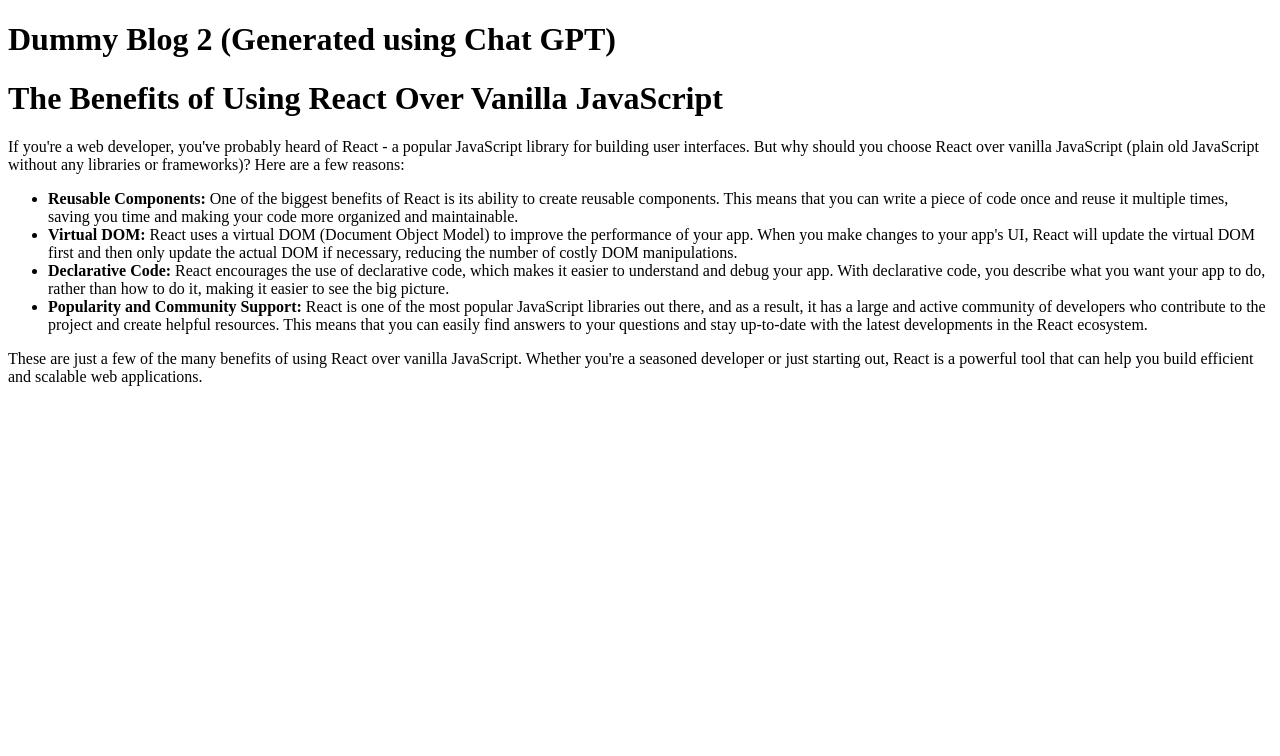
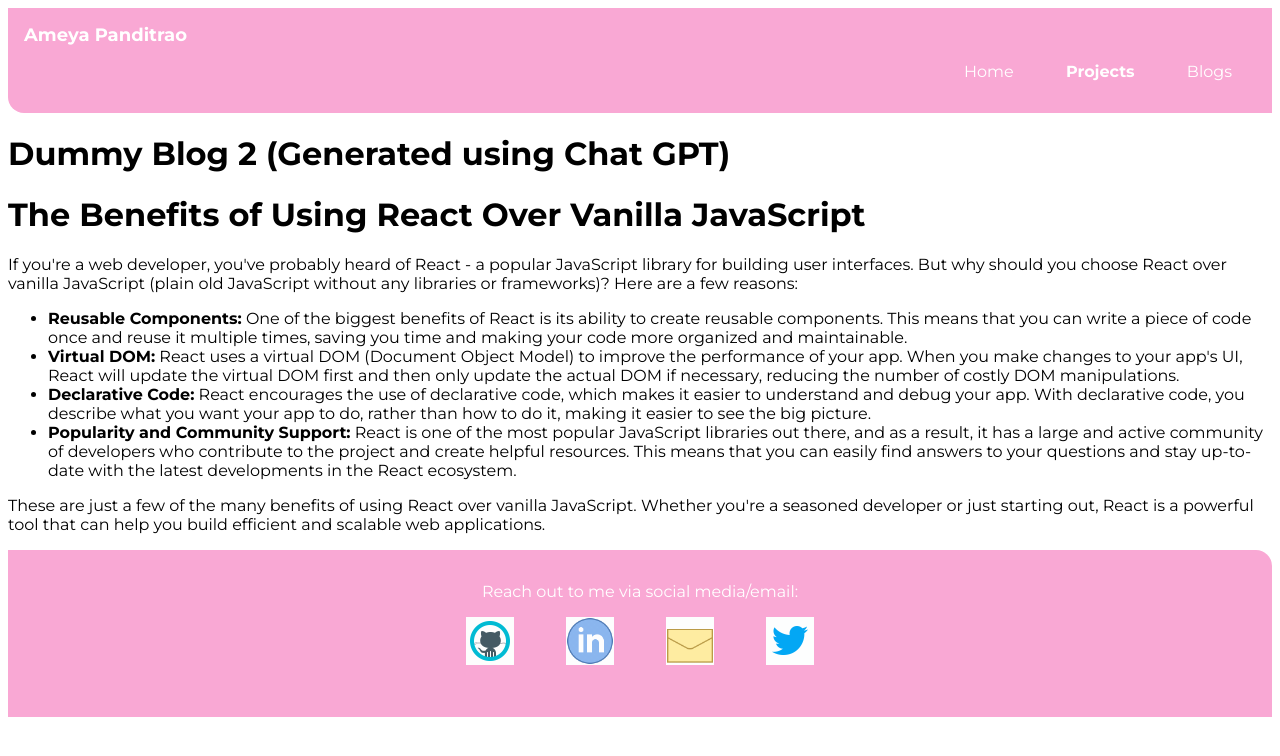
Before and after one commit to AmeyaP29/mark-4-5-Personal-Portfolio-and-Blogs, a plain HTML site: page Blogs/Blog 2.html in a window 1280 px wide. Drawn offline with Linux system fonts and the light colour scheme.

Commit message:
feat: added nav bar and footer to blog pages
Added footer and nav bar to blog pages. Fixed broken links

```diff
--- a/Blogs/Blog 2.html
+++ b/Blogs/Blog 2.html
@@ -6,9 +6,26 @@
     <meta http-equiv="X-UA-Compatible" content="IE=edge">
     <meta name="viewport" content="width=device-width, initial-scale=1.0">
     <title>Blog 2</title>
+    <link href="../styles.css" rel="stylesheet">
 </head>
 
 <body>
+
+    <nav class="navigation container">
+
+        <div class="nav-brand">Ameya Panditrao</div>
+        <ul class="list-non-bullet nav-pills">
+            <li class="list-item-inline">
+                <a class="link" href="../index.html">Home</a>
+            </li>
+            <li class="list-item-inline">
+                <a class="link link-active" href="../projects.html">Projects</a>
+            </li>
+            <li class="list-item-inline">
+                <a class="link" href="../blogs.html">Blogs</a>
+            </li>
+        </ul>
+    </nav>
 
     <h1> Dummy Blog 2 (Generated using Chat GPT)</h1>
 
@@ -42,6 +59,20 @@
     <p>These are just a few of the many benefits of using React over vanilla JavaScript. Whether you're a seasoned
         developer or just starting out, React is a powerful tool that can help you build efficient and scalable web
         applications.</p>
+
+        <footer class="footer">
+            <div>Reach out to me via social media/email:</div>
+            <ul class="list-non-bullet">
+                <li class="list-item-inline"><a class="link" href="https://github.com/AmeyaP29" target="_blank"><img
+                            class="socials" src="../Images/Github-Animated.gif" /></a></li>
+                <li class="list-item-inline"><a class="link" href="https://www.linkedin.com/in/ameya-panditrao-b35b83116/"
+                        target="_blank"><img class="socials" src="../Images/Linkedin-Animated-2.gif" /></a></li>
+                <li class="list-item-inline"><a class="link" href="mailto: ameyathephoenix@gmail.com" target="_blank"><img
+                            class="socials" src="../Images/Mail.gif" /></a></li>
+                <li class="list-item-inline"><a class="link" href="https://twitter.com/AmeyaPanditrao" target="_blank"><img
+                            class="socials" src="../Images/Twitter.gif" /></a></li>
+            </ul>
+        </footer>
 </body>
 
 </html>
--- a/styles.css
+++ b/styles.css
@@ -15,7 +15,7 @@ background-color: #efe6bf;
 /* * {
 
     border: #831843 solid 2px;
-    margin: 20px;
+
 } */
 
 :root {
@@ -23,7 +23,8 @@ background-color: #efe6bf;
     --primary-color: #f9a8d4;
     --maroon: #831843;
     --gray: #88a5ab;
-    --off-white: #ffe7f4;
+    --off-white: #f7e2ed;
+    --yellow:#ece3bc;
 
 }
 
@@ -89,6 +90,8 @@ hr {
 
     padding: 2rem;
     text-align: center;
+    /* background-color: var(--yellow); */
+    border-radius: 1.5rem;
 
 }
 
@@ -98,6 +101,9 @@ hr {
     background-color: var(--off-white);
     text-align: center;
     border-radius:1.5rem;
+    margin: 2rem;
+
+
 }
 
 .container {
```
Also changed, not shown: Blogs/Blog 1.html (+27 -0 lines).
